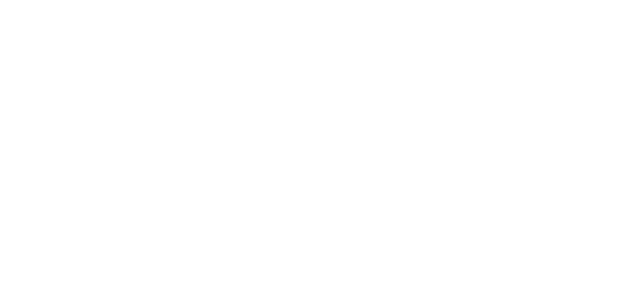
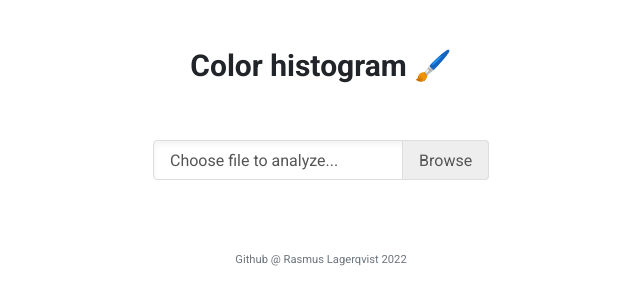
Before and after one commit to lagerqvr/d3-color-histogram, a plain HTML site: page index.html in a window 1280 px wide. Shown: the whole page, without its empty margins (319-959 px from the left). Drawn offline with nearby package versions, Linux system fonts and the light colour scheme.

Commit message:
Added CSS and website structure.

```diff
--- a/index.html
+++ b/index.html
@@ -1,5 +1,6 @@
 <!DOCTYPE html>
 <html lang="en">
+
     <head>
         <meta charset="UTF-8">
         <meta http-equiv="X-UA-Compatible" content="IE=edge">
@@ -8,9 +9,42 @@
         <script src="https://d3js.org/d3.v7.min.js" defer></script>
         <script src="js/script.js" defer></script>
 
-    <title>Färghistogram</title>
+        <link rel="stylesheet" href="https://cdn.jsdelivr.net/npm/bootstrap@4.3.1/dist/css/bootstrap.min.css"
+            integrity="sha384-ggOyR0iXCbMQv3Xipma34MD+dH/1fQ784/j6cY/iJTQUOhcWr7x9JvoRxT2MZw1T" crossorigin="anonymous">
+        <link rel="stylesheet" href="../style.css">
+
+        <title>Color histogram</title>
     </head>
+
     <body>
+        <div class="container">
+            <div>
+                <h2 class="text-center mt-5">Color histogram 🖌️</h2>
+            </div>
+            <div class="row justify-content-md-center">
+                <div class="col-md-auto m-5">
+
+                    <div id="container">
+
+                        <div class="mb-3">
+                            <label class="file">
+                                <input class="custom-file-input" type="file" id="file">
+                                <span class="file-custom"></span>
+                            </label>
+                        </div>
+                    </div>
+                </div>
+            </div>
+        </div>
 
     </body>
+
+    <footer class="footer text-center">
+        <div class="container">
+            <a href="https://github.com/lagerqvr">
+                <p class="text-muted foot">Github @ Rasmus Lagerqvist 2022</p>
+            </a>
+        </div>
+    </footer>
+
 </html>
--- /dev/null
+++ b/style.css
@@ -0,0 +1,78 @@
+@import url('https://fonts.googleapis.com/css2?family=Roboto:ital,wght@0,100;0,300;0,400;0,500;0,700;1,100;1,300;1,400;1,500&display=swap');
+
+* {
+    font-family: 'Roboto', sans-serif;
+}
+
+h2 {
+    font-weight: bold;
+    font-size: 30px;
+}
+
+h3 {
+    font-weight: 400;
+    font-size: 25px;
+}
+
+.foot {
+    font-size: 0.7em;
+}
+
+/*
+ * File upload
+ * Made by https://github.com/mdo/wtf-forms/
+ */
+
+.file {
+    display: inline-block;
+    cursor: pointer;
+    height: 2.5rem;
+}
+
+.file input {
+    min-width: 14rem;
+    margin: 0;
+    filter: alpha(opacity=0);
+    opacity: 0;
+}
+
+.file-custom {
+    position: absolute;
+    top: 0;
+    right: 0;
+    left: 0;
+    z-index: 5;
+    height: 2.5rem;
+    padding: .5rem 1rem;
+    line-height: 1.5;
+    color: #555;
+    background-color: #fff;
+    border: .075rem solid #ddd;
+    border-radius: .25rem;
+    box-shadow: inset 0 .2rem .4rem rgba(0, 0, 0, .05);
+    -webkit-user-select: none;
+    -moz-user-select: none;
+    -ms-user-select: none;
+    user-select: none;
+}
+
+.file-custom:after {
+    content: "Choose file to analyze...";
+}
+
+.file-custom:before {
+    position: absolute;
+    top: -.075rem;
+    right: -.075rem;
+    bottom: -.075rem;
+    z-index: 6;
+    display: block;
+    content: "Browse";
+    height: 2.5rem;
+    padding: .5rem 1rem;
+    line-height: 1.5;
+    color: #555;
+    background-color: #eee;
+    border: .075rem solid #ddd;
+    border-radius: 0 .25rem .25rem 0;
+}
```
Lines whose indentation alone changed are shown as unchanged.
